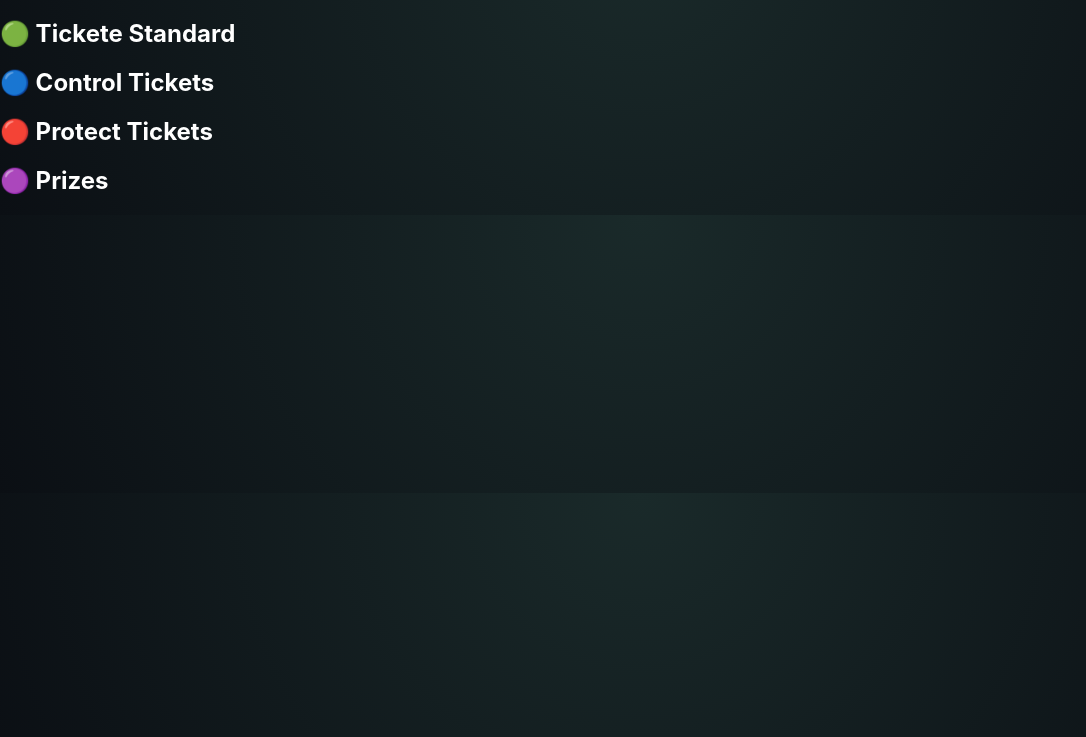
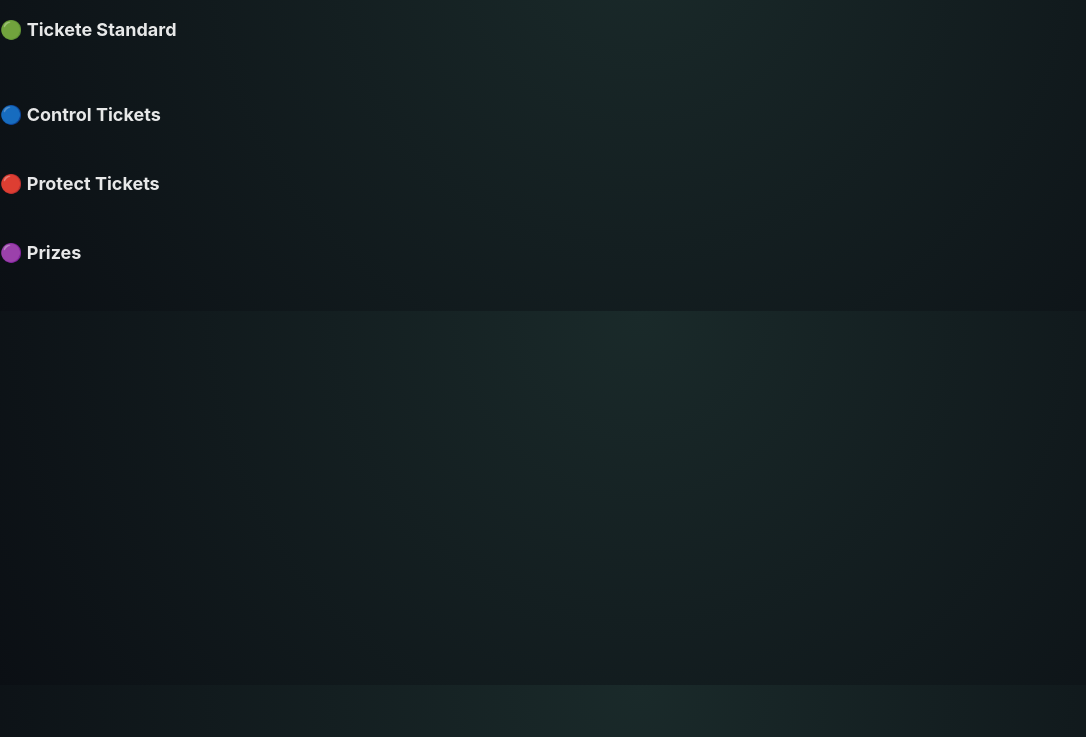
Before and after one commit to toadermihai23-create/time-arena-mag, a plain HTML site: page index.html in a window 1280 px wide. Shown: the part 63-800 px from the top of the page, without its empty margins (0-1086 px from the left). Drawn offline with Linux system fonts and the light colour scheme.

Commit message:
Update style.css

```diff
--- a/style.css
+++ b/style.css
@@ -134,3 +134,49 @@ body {
   opacity: .35;
   filter: grayscale(1);
 }
+section {
+  margin-bottom: 28px;
+}
+
+section h2 {
+  margin: 10px 0 12px;
+  font-size: 18px;
+  font-weight: 700;
+  opacity: .9;
+}
+
+/* ===== SCROLL RAIL ===== */
+
+.ticket-rail {
+  display: grid;
+  grid-auto-flow: column;
+  gap: 16px;
+  overflow-x: auto;
+  padding-bottom: 8px;
+  scroll-snap-type: x mandatory;
+}
+
+.ticket-rail::-webkit-scrollbar {
+  height: 6px;
+}
+.ticket-rail::-webkit-scrollbar-thumb {
+  background: rgba(255,255,255,.25);
+  border-radius: 6px;
+}
+
+/* cards snap */
+.ticket {
+  scroll-snap-align: start;
+  min-width: 280px;
+}
+
+/* layouts */
+.two-rows {
+  grid-template-rows: repeat(2, auto);
+  grid-auto-columns: minmax(280px, 1fr);
+}
+
+.one-row {
+  grid-template-rows: 1fr;
+  grid-auto-columns: minmax(280px, 1fr);
+}
```
